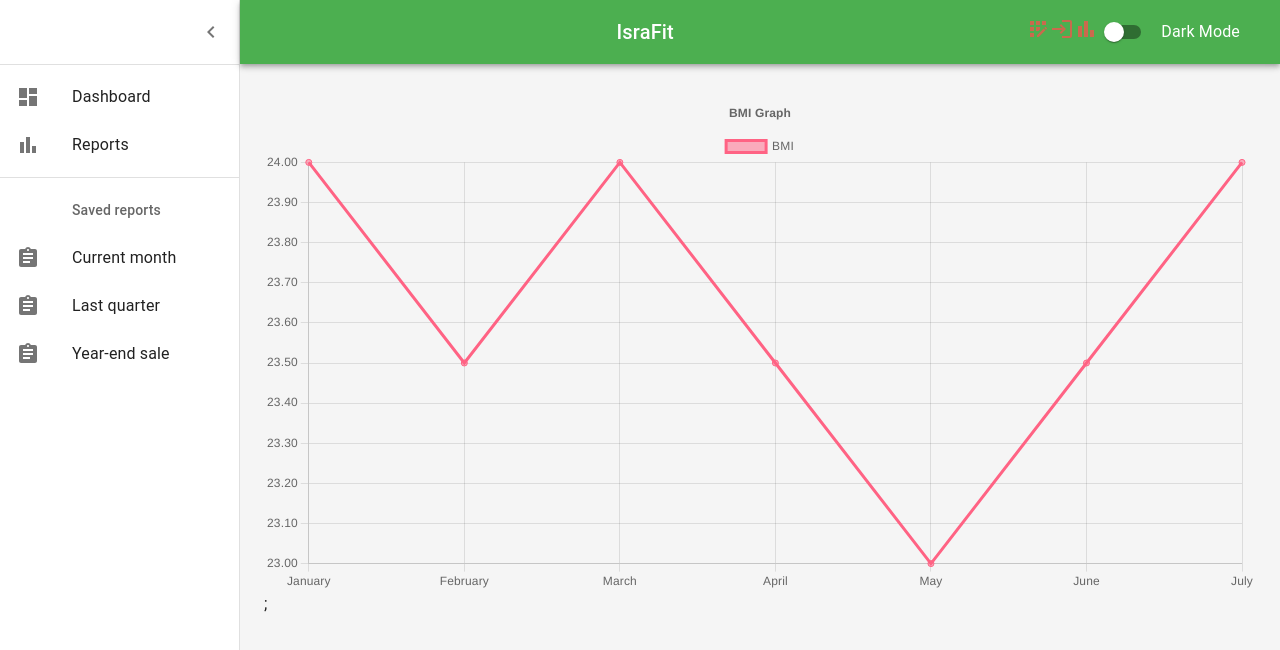
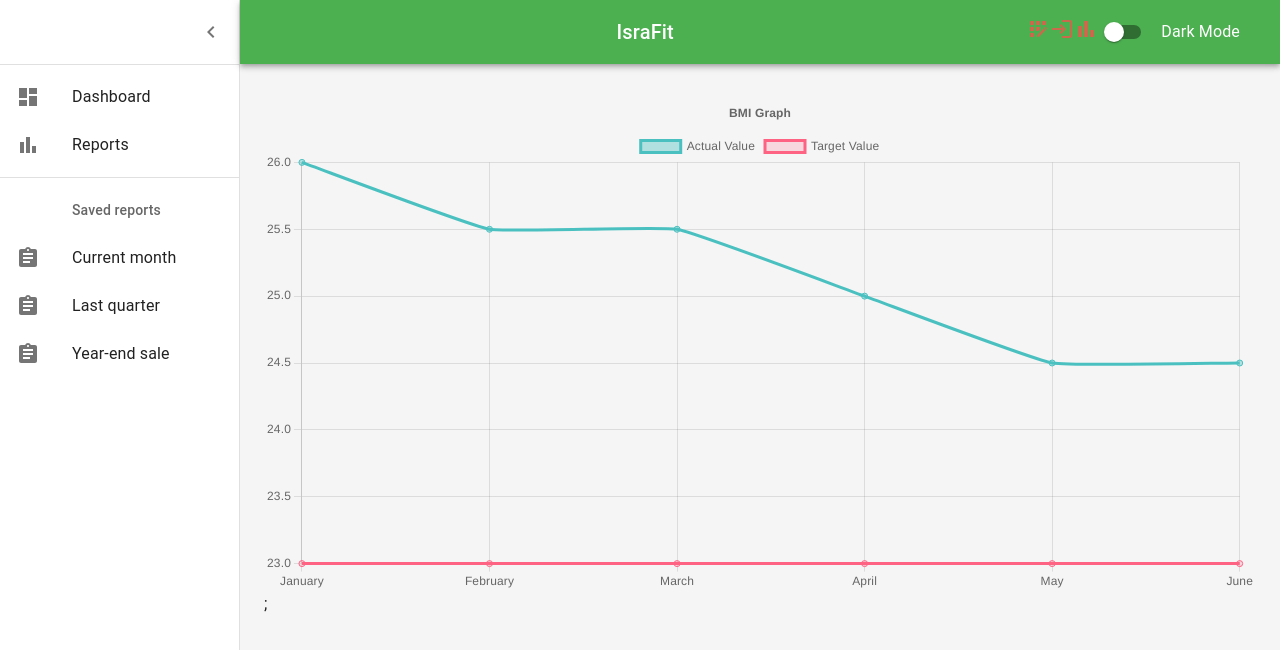
Before and after one commit to eodinzov94/IsraFit, a React (Vite) app in the folder frontend/: page /graph in a window 1280 px wide. Shown: the top 650 px of the page. Built offline with nearby package versions, Linux system fonts and the light colour scheme.

Commit message:
Target value added

```diff
--- a/frontend/src/components/LineChart.tsx
+++ b/frontend/src/components/LineChart.tsx
@@ -29,18 +29,27 @@ export const options = {
             display: true,
             text: 'BMI Graph',
         },
+
     },
 };
-export const data = {
-    labels,
+const data = {
+    labels: ['January', 'February', 'March', 'April', 'May', 'June'],
     datasets: [
         {
-            label: 'BMI',
-            data: [24, 23.5, 24, 23.5, 23, 23.5, 24],
-            borderColor: 'rgb(255, 99, 132)',
-            backgroundColor: 'rgba(255, 99, 132, 0.5)',
+            label: 'Actual Value',
+            lineTension: 0.1,
+            backgroundColor: 'rgba(75,192,192,0.4)',
+            borderColor: 'rgba(75,192,192,1)',
+            data: [26,25.5,25.5,25,24.5,24.5,24]
         },
-    ],
+        {
+            label: 'Target Value',
+            lineTension: 0.1,
+            backgroundColor: 'rgba(255,99,132,0.2)',
+            borderColor: 'rgba(255,99,132,1)',
+            data: [23, 23, 23, 23, 23, 23, 23] // This is your target value
+        }
+    ]
 };
 const LineChart = () => {
 
```
